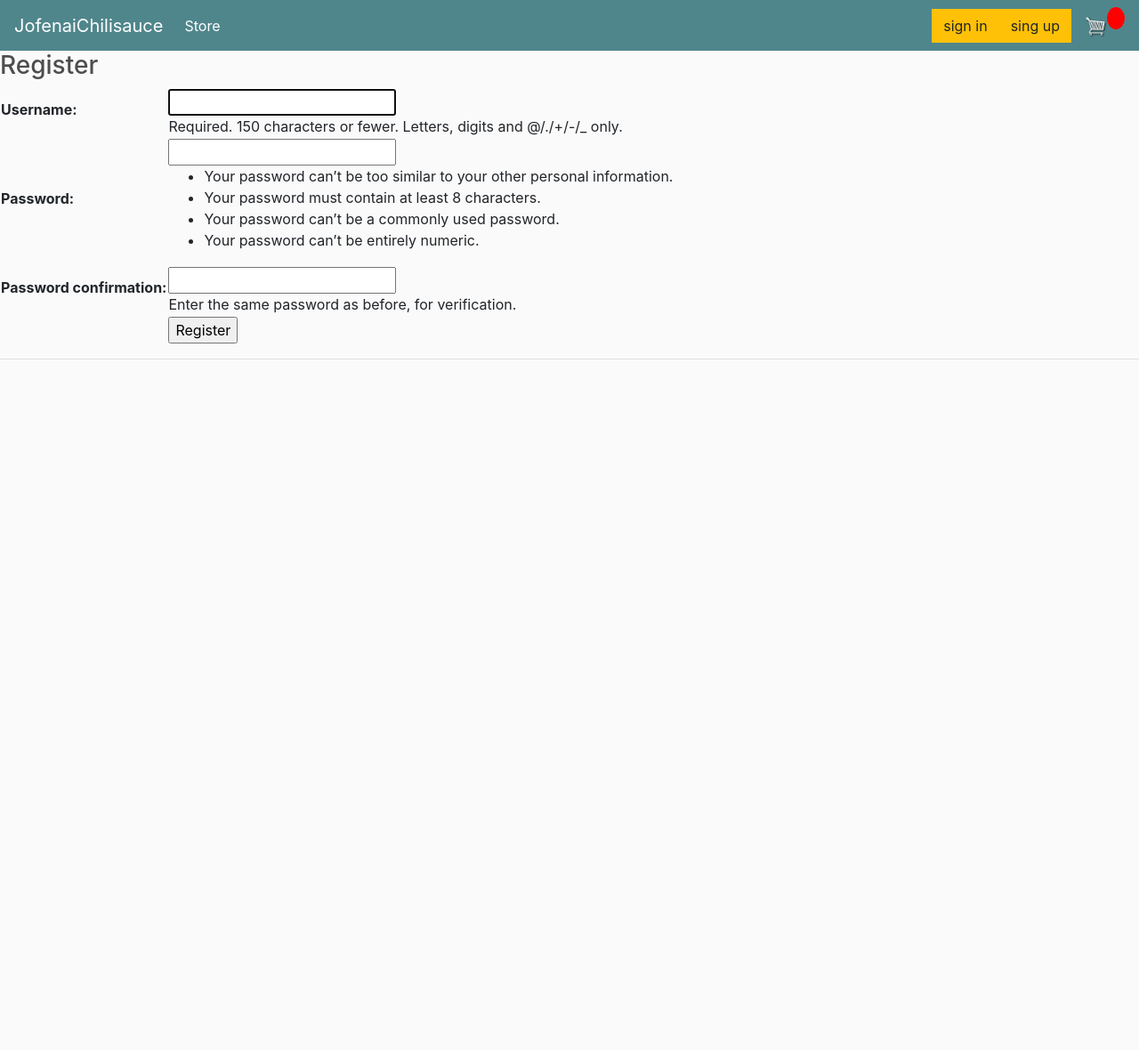
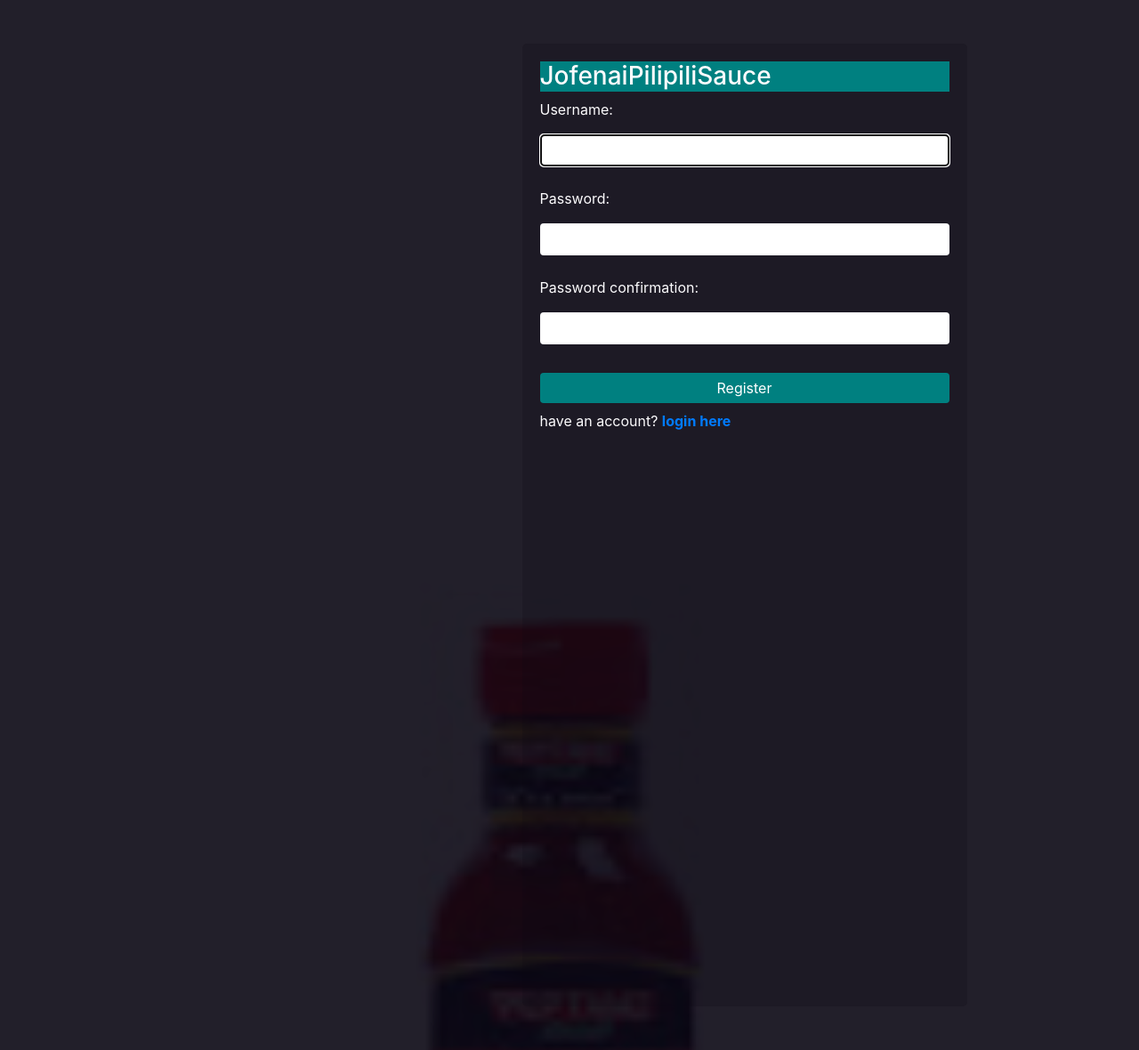
Before and after one commit to princessvio48/JofenaiChilliSauce, a Django app: page /register in a window 1280 px wide. Shown: the whole page at 89% size. Run offline with Django 4.2, Linux system fonts and the light colour scheme; some libraries are stand-ins or nearby versions.

Commit message:
login and register modified

```diff
--- a/Store/forms.py
+++ b/Store/forms.py
@@ -0,0 +1,11 @@
+from django.contrib.auth.forms import UserCreationForm
+from django import forms
+
+class UserCreateForm(UserCreationForm):
+    #email = forms.EmailField(required=True)
+
+    def __init__(self, *args, **kwargs):
+        super(UserCreateForm, self).__init__(*args, **kwargs)
+
+        for fieldname in ['username', 'password1', 'password2']:
+            self.fields[fieldname].help_text = None
--- a/Store/templates/store/base.html
+++ b/Store/templates/store/base.html
@@ -56,13 +56,17 @@
         }
         console.log('Cart:', cart)
     </script>
-
+    <style>
+        .helptext {
+            display: none !important;
+        }
+    </style>
 </head>
 
 <body>
     <nav class="navbar navbar-expand-lg navbar-dark bg-dark">
 
-        <a class="navbar-brand" href="http://www.jofenaichilisauce.co.tz/">JofenaiChilisauce</a>
+        <a class="navbar-brand" href="http://www.jofenaichilisauce.co.tz/">JofenaiPilipiliSauce</a>
         <button class="navbar-toggler" type="button" data-toggle="collapse" data-target="#navbarSupportedContent" aria-controls="navbarSupportedContent" aria-expanded="false" aria-label="Toggle navigation">
 	    <span class="navbar-toggler-icon"></span>
 	  </button>
--- a/Store/templates/store/register.html
+++ b/Store/templates/store/register.html
@@ -1,32 +1,38 @@
-{% extends 'Store/base.html' %}
+<!DOCTYPE html> {% load static %}
+<html lang="en">
 
-<!-- TITLE OF PAGE -->
-{% block title %} registration {% endblock %}
 
-<!-- CONTENT GOES HERE -->
-{% block content %}
-<!-- CONTENT HERE -->
-{% if messages %}
-<ul>
-    {% for message in messages %}
-    <li>{{ message }}</li>
-    {% endfor %}
-</ul>
-{% endif %}
-<h3>Register</h3>
-<div>
-    <form action="" method="post">
-        {% csrf_token %}
-        <table>
-            {{ form.as_table }}
-            <tr>
-                <td></td>
-                <td><input type="submit" name="submit" value="Register" /></td>
-            </tr>
-        </table>
-    </form>
-</div>
+<head>
+    <meta charset="UTF-8">
+    <meta http-equiv="X-UA-Compatible" content="IE=edge">
+    <meta name="viewport" content="width=device-width, initial-scale=1.0">
+    <title>registration</title>
+    <link rel="stylesheet" type="text/css" href="{% static 'css/main.css' %}">
+    <!-- TITLE OF PAGE -->
 
-<hr>
-<!-- END CONTENT -->
-{% endblock %}
+    <link rel="stylesheet" href="https://stackpath.bootstrapcdn.com/bootstrap/4.4.1/css/bootstrap.min.css" integrity="sha384-Vkoo8x4CGsO3+Hhxv8T/Q5PaXtkKtu6ug5TOeNV6gBiFeWPGFN9MuhOf23Q9Ifjh" crossorigin="anonymous">
+    <!-- CONTENT GOES HERE -->
+</head>
+
+<body>
+    <div class="flex bg-clr-blue-gradient  height-div">
+
+        <div class="my-5 m-auto bg-clr-blue ">
+            <img src="{% static 'images/pilipili3.jpg' %}" alt="" class="bg-img">
+        </div>
+        <div class="register my-5 mx-auto ">
+
+            <div class="text-align-center bg-clr-teal ">
+                <h3 class="text-clr-white">JofenaiPilipiliSauce</h3>
+            </div>
+            <form method="POST">
+                {% csrf_token %} {{form.as_p}}
+
+                <input type="submit" value="Register">
+            </form>
+            have an account? <a href="{% url 'login' %}"><strong>login here</strong></a>
+        </div>
+    </div>
+</body>
+
+</html>
--- a/Store/urls.py
+++ b/Store/urls.py
@@ -11,4 +11,6 @@ urlpatterns = [
 	path('checkout/', views.checkout, name="checkout"),
  	path('update_item/', views.updateItem, name="update_item"),
 	path('process_order/', views.processOrder, name="process_order"),
+
+
 ]
--- a/Store/views.py
+++ b/Store/views.py
@@ -3,11 +3,12 @@ from django.contrib.auth.models import User
 from django.contrib.auth.hashers import  check_password, make_password
 from django.views import  View
 from django.shortcuts import render , redirect , HttpResponseRedirect
-from django.contrib.auth.forms import UserCreationForm, AuthenticationForm
+from django.contrib.auth.forms import  AuthenticationForm
 from django.contrib.auth import authenticate,login, logout
 from django.contrib import messages
 from django.core.cache import cache
 from django.http import JsonResponse
+from .forms import UserCreateForm
 import json
 import datetime
 from .models import *
@@ -53,13 +54,14 @@ def login_request(request):
 
 def register(request):
     if request.method == 'POST':
-        form = UserCreationForm(request.POST or None)
+        form = UserCreateForm(request.POST or None)
         if form.is_valid():
             form.save()
             messages.success(request, 'Account created successfully')
             return redirect("login")
     else:
-        form = UserCreationForm()
+        form = UserCreateForm()
+
     return render(request, 'store/register.html', context={"form":form})
 
 
--- a/static/css/main.css
+++ b/static/css/main.css
@@ -101,3 +101,181 @@ h6 {
 .hidden {
     display: none!important;
 }
+
+
+/***************************************************************/
+
+
+/***********              COLORS                ***************/
+
+
+/***************************************************************/
+
+:root {
+    --color-black: 0 0 0;
+    --color-blue: rgb(10, 7, 19);
+    --color-blue-back: rgba(30, 4, 97, 0.5);
+    --color-white: rgba(252, 251, 253, 1);
+    --color-teal: rgb(0, 128, 128);
+    --color-gray-gradient: rgba(242, 242, 242, 0.1);
+    --color-blue-gradient: rgba(10, 7, 19, 0.9);
+    --color-blue-gradient-1: rgba(10, 7, 19, 0.2);
+    --color-gray: rgba(218, 247, 166, 0.5);
+    --color-purple: rgb(40, 34, 44, 0.4);
+}
+
+
+/***************************************************************/
+
+
+/***********           CLASSES   COLORS          ***************/
+
+
+/***************************************************************/
+
+.bg-purple {
+    background-color: var(--color-purple) !important;
+    color: var(--color-blue);
+}
+
+.box-shadow {
+    box-shadow: 0 0 0 2em #F4AAB9, 0 0 0 4em #66CCFF;
+    margin: 4em;
+    padding: 1em;
+}
+
+.bg-gray {
+    padding: 10px;
+    background-color: var(--color-gray) !important;
+    color: var(--color-blue) !important;
+    box-shadow: inset 0 -3em 3em rgba(0, 0, 0, 0.1), 0 0 0 2px rgb(255, 255, 255), 0.3em 0.3em 1em rgba(0, 0, 0, 0.3);
+}
+
+.bg-gray-1 {
+    padding: 10px;
+    background-color: var(--color-gray) !important;
+    color: var(--color-blue) !important;
+    box-shadow: inset 0 -3em 3em rgba(0, 0, 0, 0.1), 0 0 0 0px rgb(255, 255, 255), 0.3em 0.3em 1em rgba(0, 0, 0, 0.3);
+}
+
+.bg-white {
+    padding: 10px;
+    background-color: var(--color-white) !important;
+    color: var(--color-blue) !important;
+    box-shadow: inset 0 -3em 3em rgba(0, 0, 0, 0.1), 0 0 0 2px rgb(255, 255, 255), 0.3em 0.3em 1em rgba(0, 0, 0, 0.3);
+}
+
+.bg-white-1 {
+    padding: 10px;
+    background-color: var(--color-white) !important;
+    color: var(--color-blue) !important;
+    box-shadow: inset 0 -3em 3em rgba(0, 0, 0, 0.1), 0 0 0 0px rgb(255, 255, 255), 0.3em 0.3em 1em rgba(0, 0, 0, 0.3);
+}
+
+.text-clr-white {
+    color: var(--color-white);
+}
+
+.text-clr-blue {
+    color: var(--color-blue)
+}
+
+.bg-clr-teal {
+    background-color: var(--color-teal);
+}
+
+.bg-clr-white {
+    background-color: var(--color-white);
+}
+
+.bg-clr-blue-black {
+    background-color: var(--color-blue-back);
+}
+
+.bg-clr-blue {
+    background-color: var(--color-blue);
+}
+
+.bg-clr-blue-gradient {
+    background-color: var(--color-blue-gradient);
+}
+
+.bg-clr-gray-gradient {
+    background-color: var(--color-gray-gradient);
+}
+
+.bg-blue {
+    background-color: var(--color-blue);
+    color: var(--color-white);
+}
+
+
+/***************************************************************/
+
+
+/***********            LOGIN & REGISTER         ***************/
+
+
+/***************************************************************/
+
+.bg-img {
+    position: fixed;
+    left: 0%;
+    height: 90vh;
+    width: 100%;
+    z-index: -1;
+}
+
+.login,
+.register {
+    margin: auto;
+    width: 500px;
+    border-radius: 5px;
+    padding: 20px;
+    color: var(--color-white);
+    background-color: var(--color-blue-gradient-1)
+}
+
+.height-div {
+    height: 100vh;
+}
+
+.form-img-guide {
+    width: 100px;
+    height: 100px;
+    border-radius: 50%;
+}
+
+input[type=date],
+input[type=text],
+input[type=email],
+input[type=password],
+select {
+    width: 100%;
+    padding: 5px 8px;
+    margin: 8px 0;
+    display: inline-block;
+    border: 1px solid var(--color-gray-gradient);
+    border-radius: 4px;
+    box-sizing: border-box;
+}
+
+input[type=submit] {
+    width: 100%;
+    background-color: var(--color-teal);
+    color: white;
+    padding: 5px 8px;
+    margin: 8px 0;
+    border: none;
+    border-radius: 4px;
+    cursor: pointer;
+}
+
+.flex {
+    display: flex;
+    gap: 1rem;
+    flex-direction: row;
+    flex-flow: row wrap;
+    justify-content: space-between;
+    padding: 1px 5px;
+}
```
Also changed, not shown: Store/templates/store/index.html (+4 -4 lines), Store/templates/store/login.html (+28 -17 lines).
